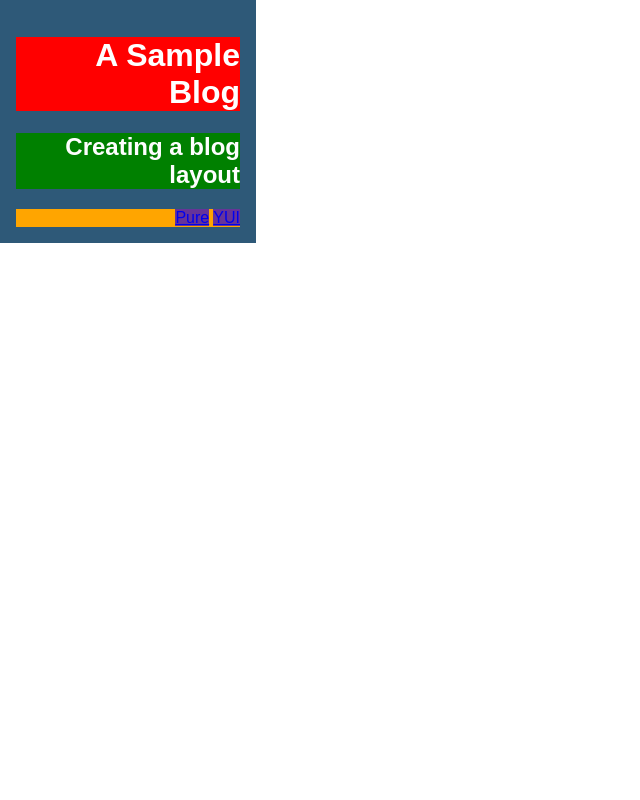
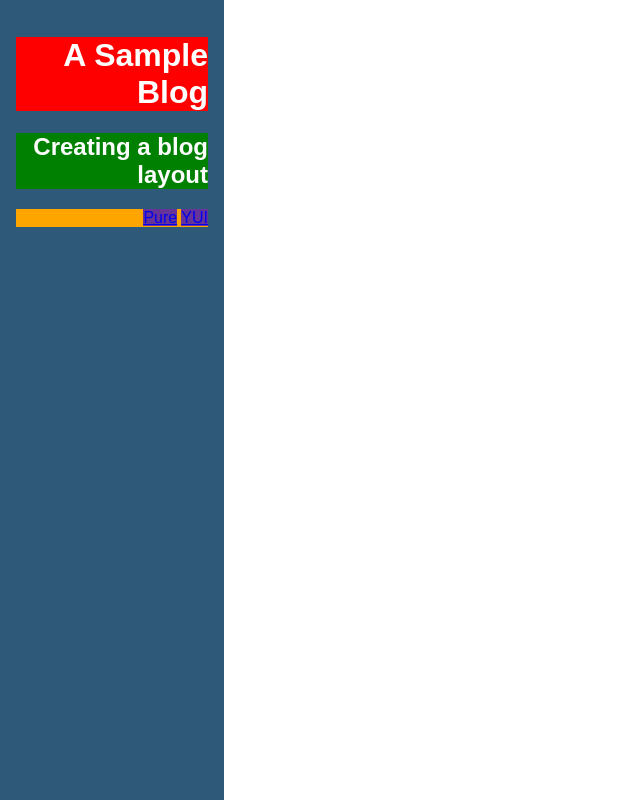
Before and after one commit to tiy-tn-fee-2017-winter/lesson-01-02, a plain HTML site: page index.html in a window 1280 px wide. Shown: the whole page, without its empty margins (0-640 px from the left). Drawn offline with Linux system fonts and the light colour scheme.

Commit message:
border-box

```diff
--- a/style.css
+++ b/style.css
@@ -9,13 +9,17 @@ ul {
   list-style: none;
 }
 
+* {
+  box-sizing: border-box;
+}
+
 .sidebar {
   overflow: auto;
   min-width: 14rem;
   width: calc(100% / 3);
   max-width: 14rem;
 
-  height: 100%;
+  height: 100vh;
   padding: 1rem;
 
   background: #2e5978;
```
